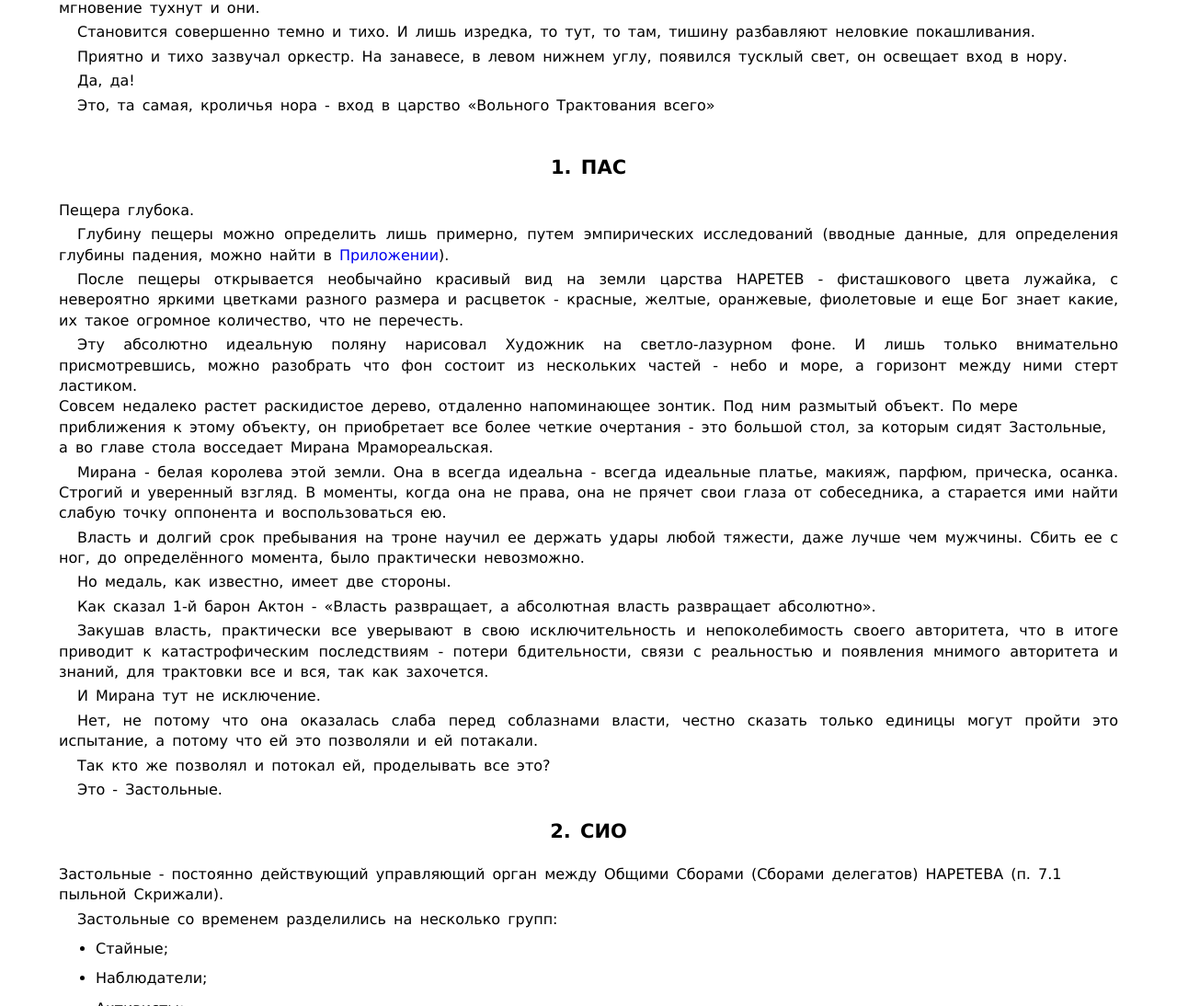
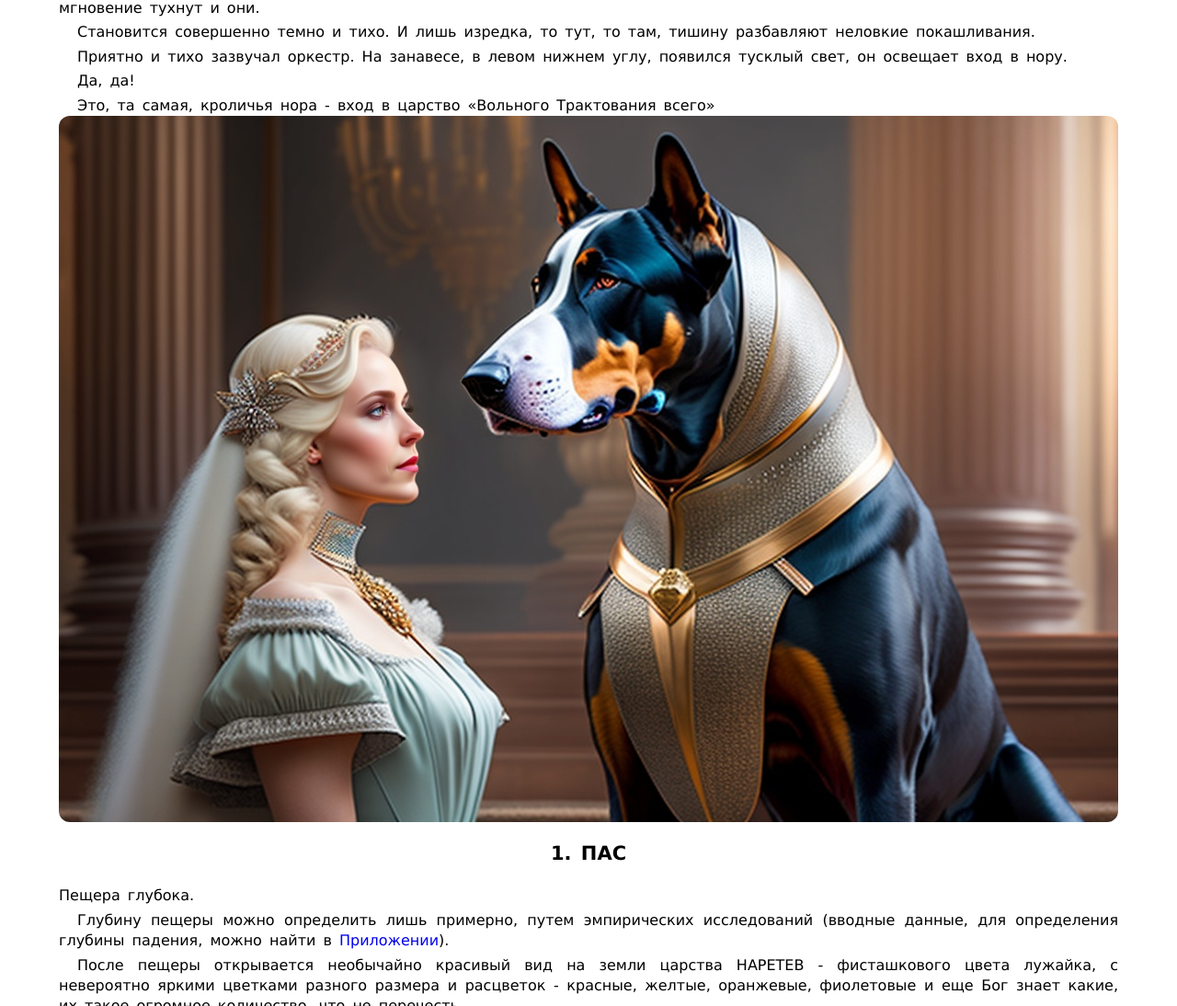
Before and after one commit to DenysLar/veteran_election, a plain HTML site: page index.html in a window 1280 px wide. Shown: the part 1120-2214 px from the top of the page at 92% size. Drawn offline with nearby package versions, Linux system fonts and the light colour scheme; files that its build step writes are made by us from their sources; the site is published under a folder, as on GitHub Pages, so addresses that start at the root find nothing.

Commit message:
1 index upload

```diff
--- a/index.html
+++ b/index.html
@@ -76,10 +76,8 @@
                     <p>Да, да!</p>
                     <p>Это, та самая, кроличья нора - вход в царство «Вольного Трактования всего»</p>
             </div>
-            <div class="main__img">
-                <div class="main__img-item">
-                    <img class="img" src="/img/The White Queen and a huge black Doberman main.jpg" alt="">
-                </div>
+            <div class="main_content">
+                <img class="img" src="img/The White Queen and a huge black Doberman main.jpg" alt="">
             </div>
             <h2 class="main__title-2">
                 1. ПАС
```
